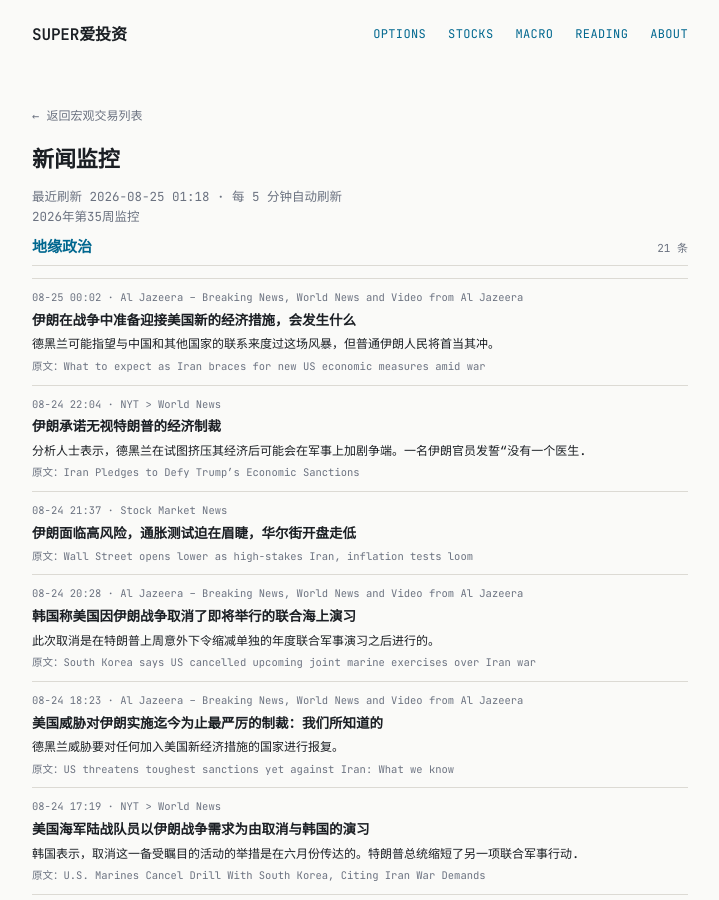
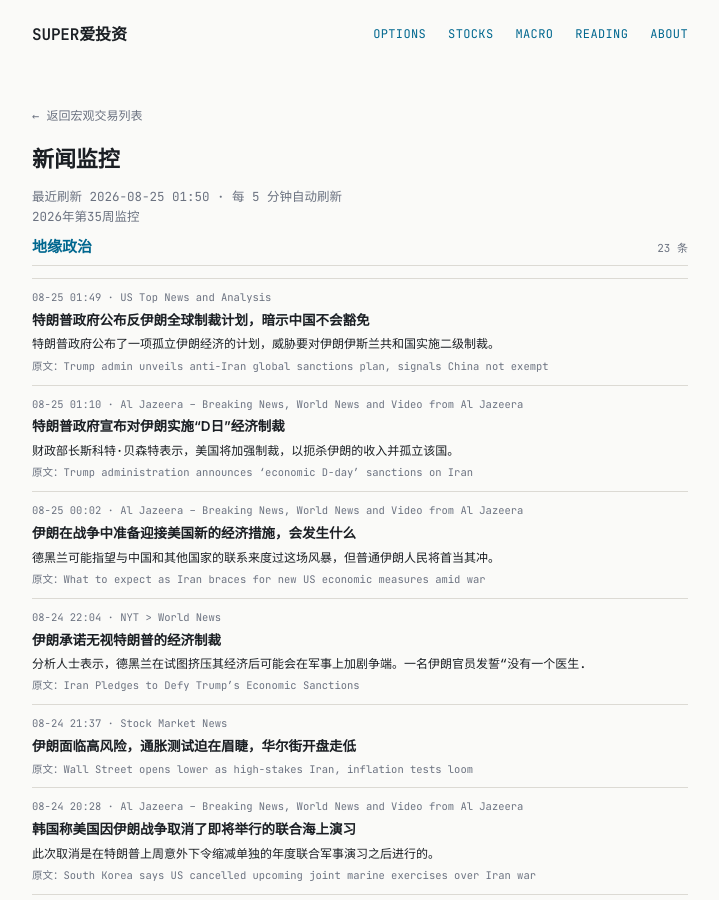
Before and after one commit to tang3super/tang3super.github.io, a Jekyll site: the page built from macro-trade/news-digest.md, in a window 1280 px wide and 900 px high. Shown: the whole window, without its empty margins (280-999 px from the left). Built offline with Jekyll 4.4.1, drawn with Linux system fonts in a browser that asks for light colours.

Commit message:
sync news-digest article

```diff
--- a/macro-trade/news-digest.md
+++ b/macro-trade/news-digest.md
@@ -5,11 +5,25 @@ title: 新闻监控
 date: '2026-08-25'
 summary: 2026年第35周监控
 week_label: 2026年第35周监控
-last_updated: 2026-08-25 01:18
+last_updated: 2026-08-25 01:50
 refresh_note: 每 5 分钟自动刷新
 topics:
 - name: 地缘政治
   items:
+  - title: Trump admin unveils anti-Iran global sanctions plan, signals China not exempt
+    summary: The Trump administration unveiled a plan to isolate Iran's economy by threatening to impose secondary sanctions on the Islamic Republic's "e…
+    link: https://www.cnbc.com/2026/08/24/trump-iran-economy-sanctions-china-bessent.html
+    source: US Top News and Analysis
+    time: 08-25 01:49
+    title_zh: 特朗普政府公布反伊朗全球制裁计划，暗示中国不会豁免
+    summary_zh: 特朗普政府公布了一项孤立伊朗经济的计划，威胁要对伊朗伊斯兰共和国实施二级制裁。
+  - title: Trump administration announces ‘economic D-day’ sanctions on Iran
+    summary: Treasury Secretary Scott Bessent says US sanctions will intensify to choke off Iran's revenues and isolate the country.
+    link: https://www.aljazeera.com/news/2026/8/24/trump-administration-announces-global-economic-war-on-iran?traffic_source=rss
+    source: Al Jazeera – Breaking News, World News and Video from Al Jazeera
+    time: 08-25 01:10
+    title_zh: 特朗普政府宣布对伊朗实施“D日”经济制裁
+    summary_zh: 财政部长斯科特·贝森特表示，美国将加强制裁，以扼杀伊朗的收入并孤立该国。
   - title: What to expect as Iran braces for new US economic measures amid war
     summary: Tehran may count on links with China and others to weather the storm, but average Iranian people will bear the brunt.
     link: https://www.aljazeera.com/economy/2026/8/24/what-to-expect-as-iran-braces-for-new-us-economic-measures-amid-war?traffic_source=rss
```
